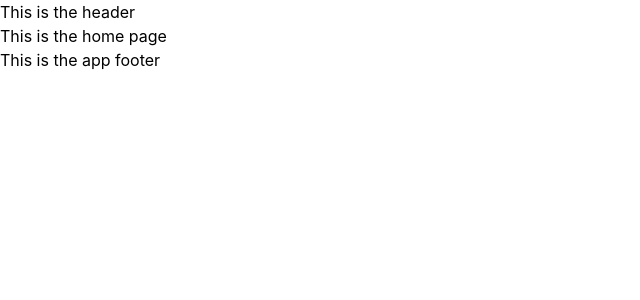
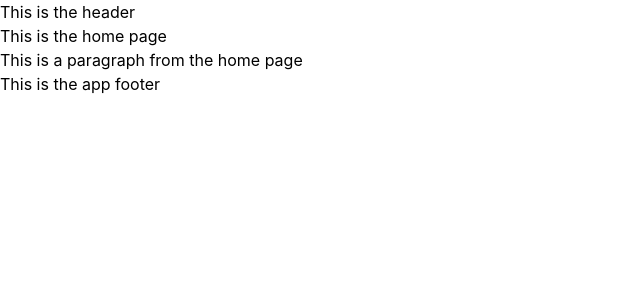
Before and after one commit to ayoub-jabiri/games-field, a Vue app: page / in a window 1280 px wide. Shown: the top 300 px of the page, without its empty margins (0-640 px from the left). Built offline with nearby package versions, Linux system fonts and the light colour scheme.

Commit message:
Update HomeView.vue

```diff
--- a/src/views/HomeView.vue
+++ b/src/views/HomeView.vue
@@ -1,6 +1,7 @@
 <template>
   <section>
     <h1>This is the home page</h1>
+    <p>This is a paragraph from the home page</p>
   </section>
 </template>
 
```
